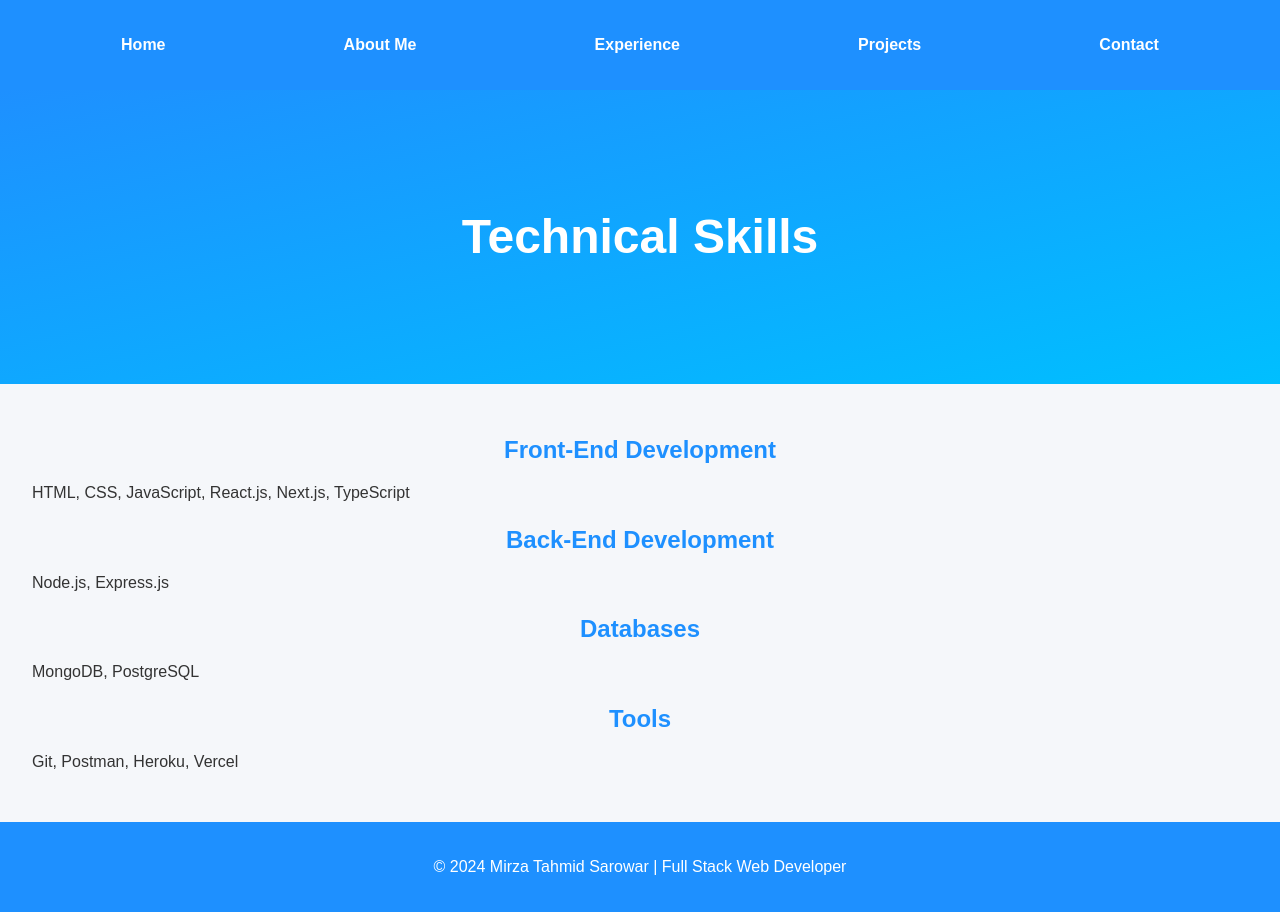
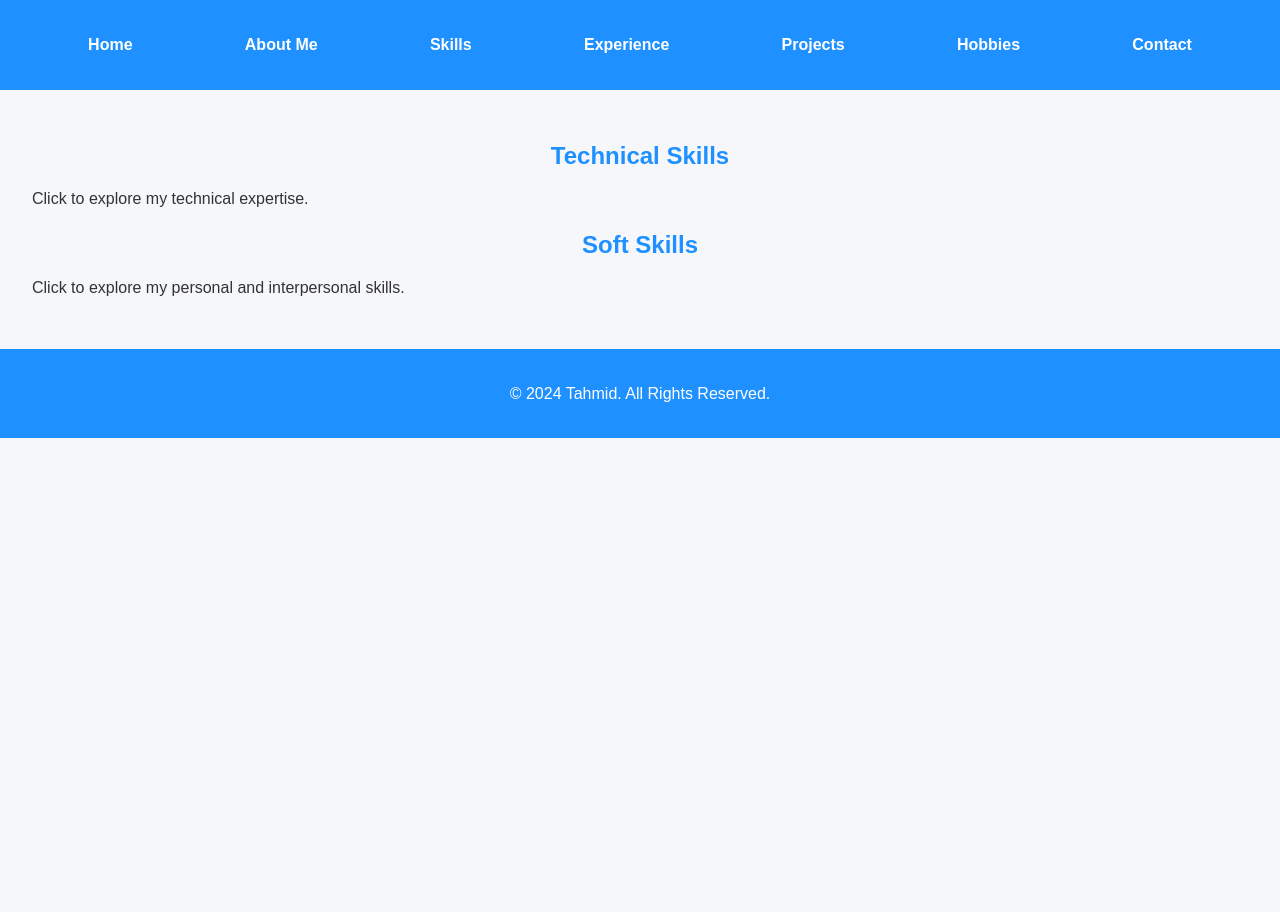
Before and after one commit to mtahmid07/My-Portfolio, a plain HTML site: page skills.html in a window 1280 px wide. After the commit the page ends 800 px from the top, so only its background shows below. Drawn offline with Linux system fonts and the light colour scheme.

Commit message:
Update skills.html

```diff
--- a/skills.html
+++ b/skills.html
@@ -3,40 +3,80 @@
 <head>
     <meta charset="UTF-8">
     <meta name="viewport" content="width=device-width, initial-scale=1.0">
-  <title>Skills - Mirza Tahmid Sarowar</title>
+    <meta http-equiv="X-UA-Compatible" content="ie=edge">
+    <title>Skills</title>
     <link rel="stylesheet" href="styles.css">
-  <script defer src="script.js"></script>
 </head>
 <body>
+
 <header>
     <nav>
         <ul>
           <li><a href="index.html">Home</a></li>
           <li><a href="about.html">About Me</a></li>
+          <li><a href="skills.html">Skills</a></li>
           <li><a href="experience.html">Experience</a></li>
           <li><a href="projects.html">Projects</a></li>
+          <li><a href="hobbies.html">Hobbies</a></li>
           <li><a href="contact.html">Contact</a></li>
         </ul>
     </nav>
 </header>
 
-  <section class="hero">
-    <h1>Technical Skills</h1>
+<main>
+    <section class="skills-container">
+        <div class="skill-box" id="technical-skills">
+            <h2>Technical Skills</h2>
+            <p>Click to explore my technical expertise.</p>
+        </div>
+        <div class="skill-box" id="soft-skills">
+            <h2>Soft Skills</h2>
+            <p>Click to explore my personal and interpersonal skills.</p>
+        </div>
     </section>
 
-  <section>
-    <h2>Front-End Development</h2>
-    <p>HTML, CSS, JavaScript, React.js, Next.js, TypeScript</p>
-    <h2>Back-End Development</h2>
-    <p>Node.js, Express.js</p>
-    <h2>Databases</h2>
-    <p>MongoDB, PostgreSQL</p>
-    <h2>Tools</h2>
-    <p>Git, Postman, Heroku, Vercel</p>
+    <!-- Skills Lists Section -->
+    <section class="skills-list" id="technical-skills-list" style="display: none;">
+        <h2>Technical Skills</h2>
+        <ul>
+            <li>Programming Languages: Java, Python, JavaScript</li>
+            <li>Web Development: HTML, CSS, JavaScript, React</li>
+            <li>Database Management: MySQL, MongoDB</li>
+            <li>Version Control: Git</li>
+            <li>Software Development Tools: IntelliJ IDEA, VS Code</li>
+            <li>Operating Systems: Linux, Windows</li>
+        </ul>
     </section>
 
+    <section class="skills-list" id="soft-skills-list" style="display: none;">
+        <h2>Soft Skills</h2>
+        <ul>
+            <li>Communication: Clear and effective communication skills</li>
+            <li>Teamwork: Collaborative and team-oriented</li>
+            <li>Problem-Solving: Analytical and solution-driven</li>
+            <li>Time Management: Prioritizing and managing tasks effectively</li>
+            <li>Adaptability: Able to work in dynamic environments</li>
+            <li>Leadership: Motivating and guiding teams towards success</li>
+        </ul>
+    </section>
+</main>
+
 <footer>
-    <p>© 2024 Mirza Tahmid Sarowar | Full Stack Web Developer</p>
+    <p>&copy; 2024 Tahmid. All Rights Reserved.</p>
 </footer>
+
+<script>
+    // JavaScript to handle skill box clicks and toggle visibility of skills lists
+    document.getElementById('technical-skills').addEventListener('click', function() {
+        document.getElementById('technical-skills-list').style.display = 'block';
+        document.getElementById('soft-skills-list').style.display = 'none';
+    });
+
+    document.getElementById('soft-skills').addEventListener('click', function() {
+        document.getElementById('soft-skills-list').style.display = 'block';
+        document.getElementById('technical-skills-list').style.display = 'none';
+    });
+</script>
+
 </body>
 </html>
```
Lines whose indentation alone changed are shown as unchanged.
